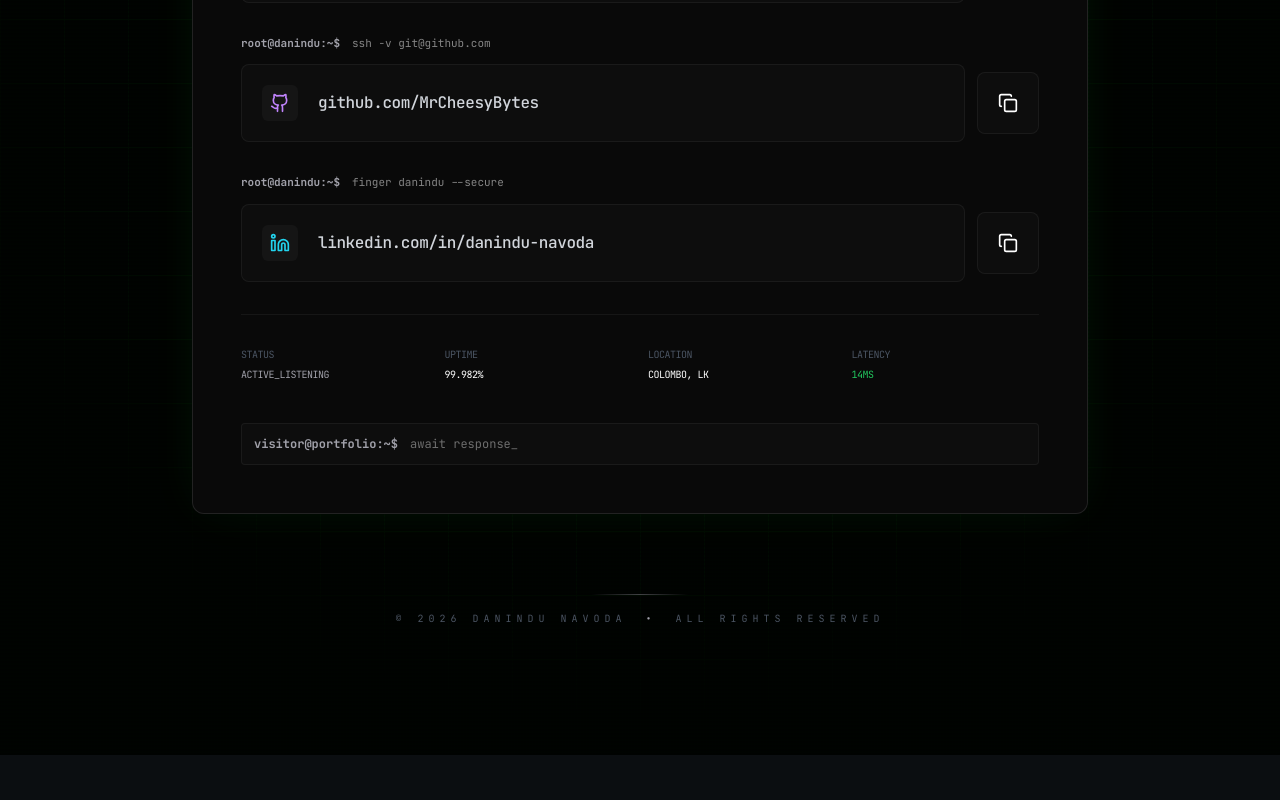
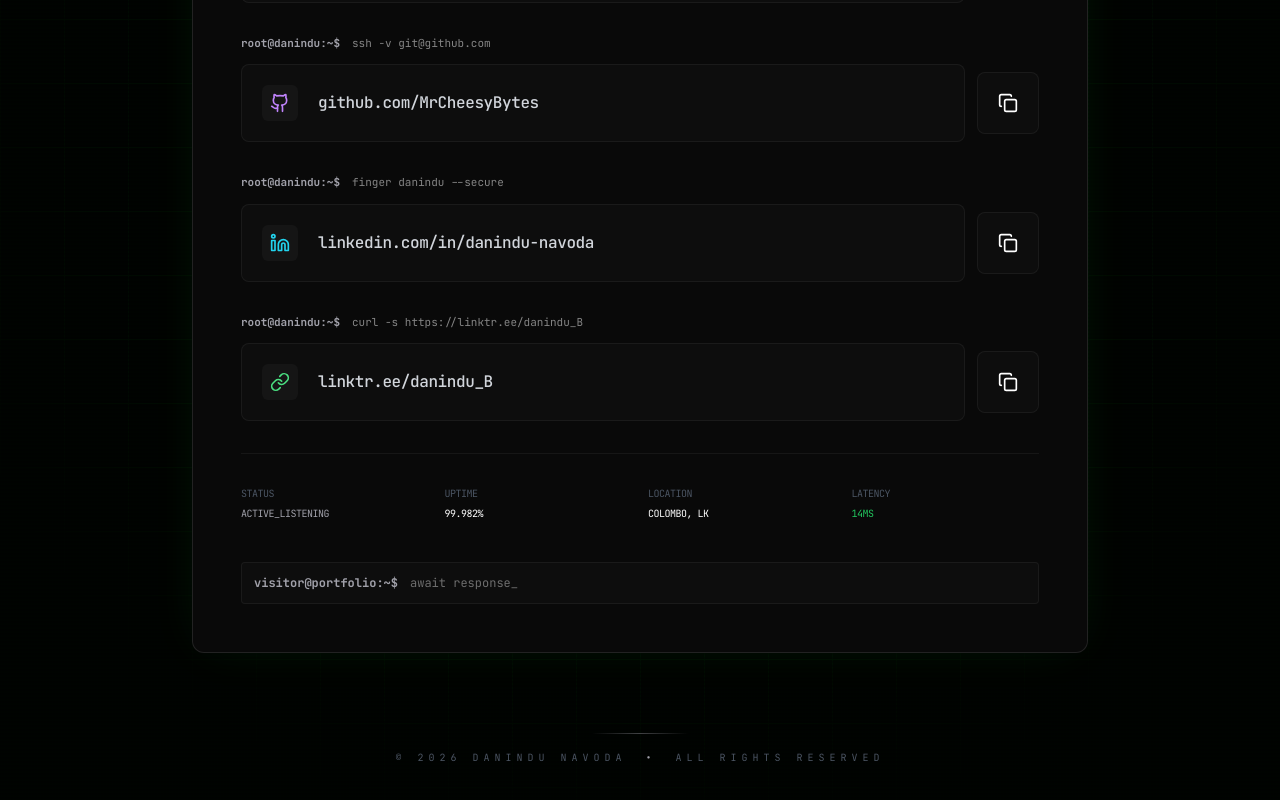
Before and after one commit to MrCheesyBytes/my-portfolio, a Next.js app: page / in a window 1280 px wide. Shown: the part 6631-7431 px from the top of the page. Before the commit the page ends 7386 px from the top, so only its background shows below. Built offline with nearby package versions, Linux system fonts and the light colour scheme.

Commit message:
added a url to contact

```diff
--- a/src/app/components/Contact.tsx
+++ b/src/app/components/Contact.tsx
@@ -2,7 +2,8 @@
 
 import { useEffect, useState, useRef } from 'react';
 import { motion, useScroll, useTransform, AnimatePresence } from 'framer-motion';
-import { Mail, Github, Linkedin, Terminal, ChevronRight, Copy, Check, ShieldCheck, Wifi } from 'lucide-react';
+import { Mail, Github, Linkedin, Terminal, ChevronRight, Copy, Check, ShieldCheck, Wifi, Link } from 'lucide-react';
+import { url } from 'inspector';
 
 export default function Contact() {
   const [mounted, setMounted] = useState(false);
@@ -40,6 +41,16 @@ export default function Contact() {
       icon: Linkedin,
       command: 'finger danindu --secure',
       color: 'text-cyan-400'
+    },
+
+    {
+      id: 'url',
+      label: 'Linktree',
+      value: 'linktr.ee/danindu_B',
+      href: 'https://linktr.ee/danindu_B',
+      icon: Link,
+      command: 'curl -s https://linktr.ee/danindu_B',
+      color: 'text-green-400'
     }
   ];
 
```
